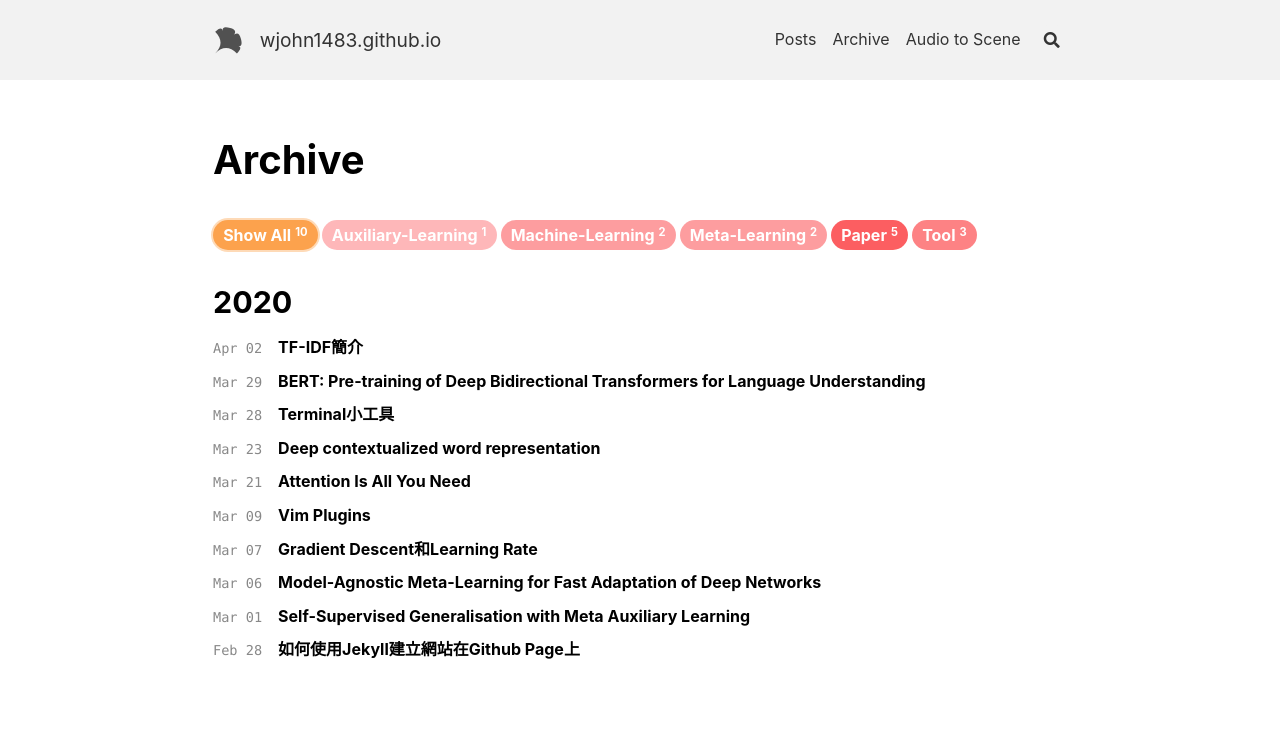
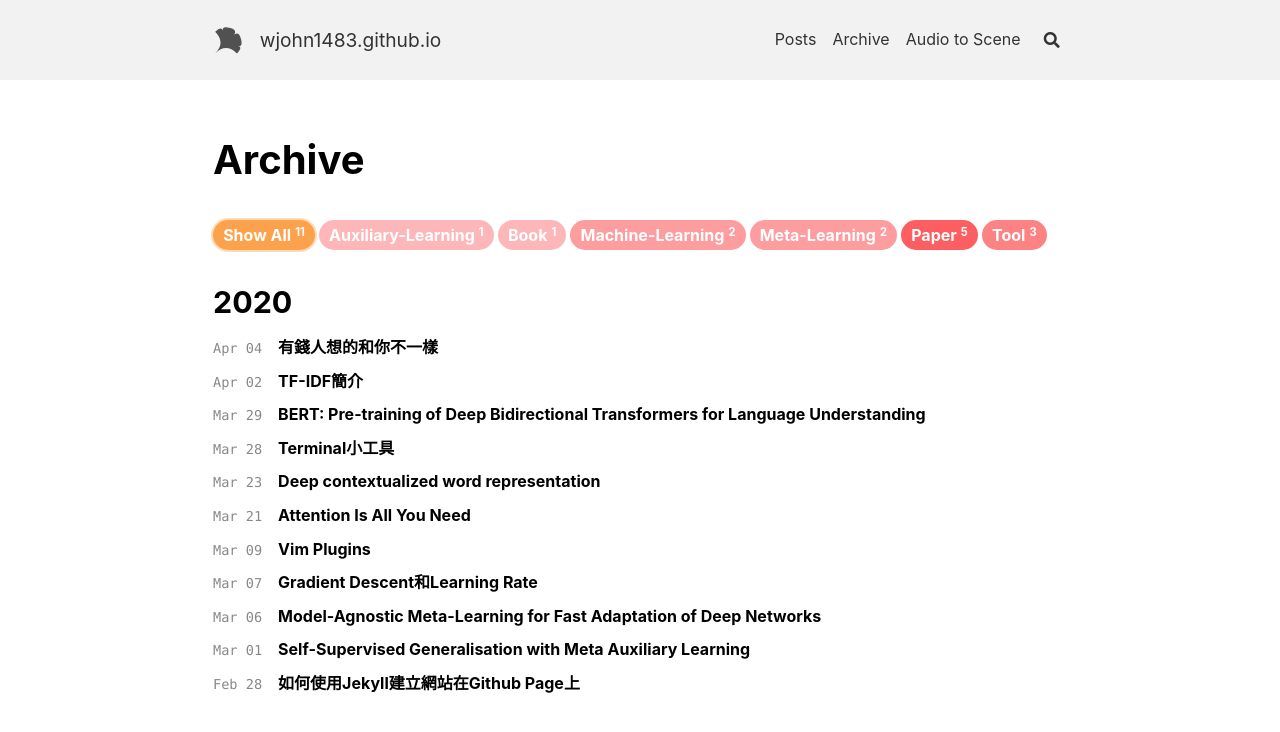
Before and after one commit to wjohn1483/wjohn1483.github.io, a Jekyll site: the page built from archive.html, in a window 1280 px wide. Shown: the top 732 px of the page. Built offline with Jekyll 4.4.1, drawn with Linux system fonts in a browser that asks for light colours; nearby versions of some CDN libraries; some of the changed lines change nothing that is shown.

Commit message:
Upload book review

```diff
--- a/_posts/2020-04-04-secrets-of-the-millionaire-mind/2020-04-04-secrets-of-the-millionaire-mind.md
+++ b/_posts/2020-04-04-secrets-of-the-millionaire-mind/2020-04-04-secrets-of-the-millionaire-mind.md
@@ -7,7 +7,7 @@ aside:
   toc: true
 mathjax: true
 mathjax_autoNumber: false
-published: false
+published: true
 ---
 
 節錄部分[《有錢人想的和你不一樣》](https://tw.buy.yahoo.com/gdsale/gdsale.asp?gdid=8104317)這本書的內容以及自己的一些心得。
@@ -59,3 +59,77 @@ $$設定\rightarrow想法\rightarrow感覺\rightarrow行動=結果$$
 > 「行動永遠比不行動來得好。」
 
 上面這句是作者的座右銘，並希望能夠在行動的同時練習樂觀並感激你所擁有的事物，若不懂得感激你所擁有的，你將不會得到更多。
+
+### 檔案6：欣賞其他有錢人
+
+我們時常會羨慕、嫉妒別人擁有但自己所沒有的事物，既然別人努力得到了你所沒有的事物，我們應該要祝福而不該酸言酸語，或是討厭他們。
+
+> 「祝福你所想要的事物。」
+
+### 檔案7：與積極的成功人士交往
+
+我個人覺得人是很容易被環境所影響的，所以如果有機會的話，應該試著多去跟那些成功人士打交道，並相信自己跟他們是沒有什麼太大區別的，他們做得到的事情，你也做得到。
+
+### 檔案8：樂意宣傳自己和自己的價值觀
+
+很多人常覺得說，如果我今天做出了一個超級厲害的東西，大家就會搶著來用，但前提是他們得要先知道你做出來了，所以如果有機會的話可以試著多學習宣傳自己，相信自己是個具有高價值，值得被宣傳。
+
+### 檔案9：大於問題
+
+小時候可能覺得騎自行車是一件很困難的事情，但長大了以後就覺得其實這並沒有那麼困難，這是因為你已經成長到了大過於你的問題的程度，所以當你今天遇到了一件你覺得相當困難的事情時，就要提醒自己「我很小！」，該是成長的時候了。
+
+> 「成功的秘訣，就是不要逃避問題，不要在問題面前退縮；成功的秘訣就在於你要成長，讓自己大於一切的問題。」
+
+### 檔案10：很棒的接受者
+
+> 「如果你說你有價值，你就有價值。如果你說你沒有價值，那麼你就沒有。然後你就會依照你的故事版本而活。」
+
+我常常會因為自己所做錯的一些事情而認為自己沒有什麼價值，甚至是當別人誇讚的時候也總是著眼於自己沒有做好的部分，然而這樣會使得你越來越悲觀，應該要試著去編一個可以激勵你自己的故事，不要以「下次要小心」作為目標，而是「我想要做到」為目標。
+
+### 檔案11：根據結果拿酬勞
+
+這邊作者希望讀者可以用結果來換取報酬，舉凡常見的工作都是用錢來買你的時間，然而人的時間是有限的，所以能賺取的酬勞也是有限的，是故要用結果來換取酬勞才能得到較多的報酬。
+
+### 檔案12：如何兩個都要
+
+在生活中時常會面臨抉擇，有時選了一個就不能選另一個，但是這有可能是你自我設限，應保持著想辦法兩者兼拿的想法，試著去把所有的好處都拿到。
+
+### 檔案13：專注於自己的淨值
+
+我們在談論有錢人排行榜的時候，並不會去看他的收入，而是看他的淨值，所以我們應該著重的是去提升我們的淨值，不單單只看工作收入而已。我們的淨值主要來自於**收入、儲蓄、投資獲利、節流**，若能在每個部分都有提昇一些，相信淨值會提升不少。
+
+### 檔案14：管理自己的錢財
+
+有些人會覺得說等我有了一筆錢再來學習怎麼管理，然而管理的習慣應該從現在就開始，從小錢開始培養，否則即使有了一筆錢也會因為不會管理而失去。
+
+> 「除非你能管理你現有的一切，否則你不會得到更多！」
+
+> 「管理金錢的習慣比數目更重要。」
+
+### 檔案15：讓錢辛苦工作
+
+在前面有提到，人的時間是有限的，也需要睡覺、休息和玩樂的時間，是故創造被動收入是很重要的，而被動收入有兩個面向
+
+1. 讓錢為你工作
+
+    舉凡像是投資股票、債券、基金等，用錢滾錢的方法
+
+2. 讓事業為你工作
+
+    讓事業自動、系統化，像是書籍的出版稅、音樂版權等，利用你已經創建好的價值，不斷從中收取利益
+
+### 檔案16：恐懼也會採取行動
+
+這裡我覺得是在呼應[檔案9](#檔案9大於問題)，人總是會對自己不熟悉的東西產生恐懼，我們要做的事情不是去抹煞掉恐懼，而是接受恐懼並採取行動。
+
+> 「如果你只願意做輕鬆的事，人生就會困難重重。但如果你願意做困難的事，人生就會變得很輕鬆。」
+
+每當有負面、恐懼的想法出現時，想想前面的學習，意義是自己去賦予的，不如編一個可以幫助自己前進的故事吧。
+
+> 「你只在一個狀況下是真正在成長的，那就是你覺得不舒服的時候。」
+
+### 檔案17：持續學習成長
+
+「我知道」，是最危險的三個字，我們應該努力學習成長，不應該對自己現有的知識感到自滿，也很有很大的機會我們所以為的跟真實是很不一樣的，如果可以，每天讀一點書，學習一點新知。
+
+> 「每一位大師都曾經是個大失敗。」
```
